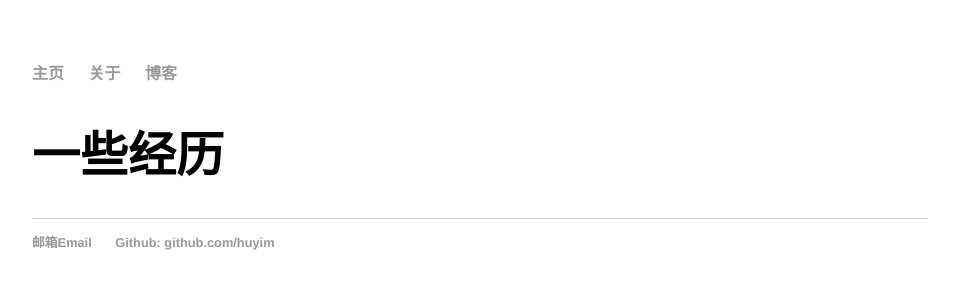
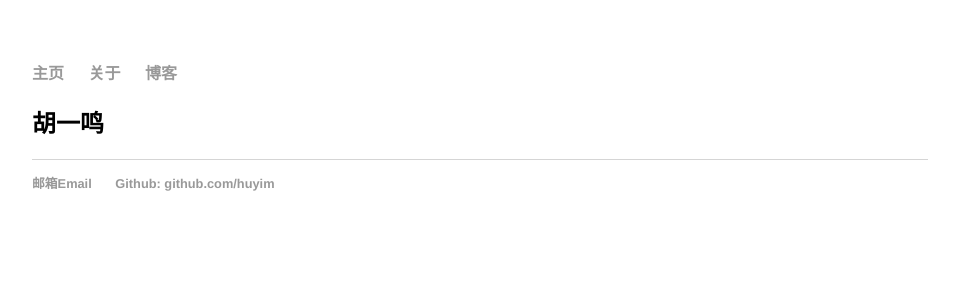
Before and after one commit to huyim/huyim.github.io, a Jekyll site: the page built from about/index.html, in a window 1280 px wide. Shown: the top 300 px of the page, without its empty margins (160-1119 px from the left). Built offline with Jekyll 4.4.1, drawn with Linux system fonts in a browser that asks for light colours.

Commit message:
Update index.html

```diff
--- a/about/index.html
+++ b/about/index.html
@@ -1,5 +1,5 @@
 ---
 layout: default
-title: 一些经历
+title: 胡一鸣
 ---
-	<h1>{{ page.title }}</h1>
+	<h2>{{ page.title }}</h2>
```
